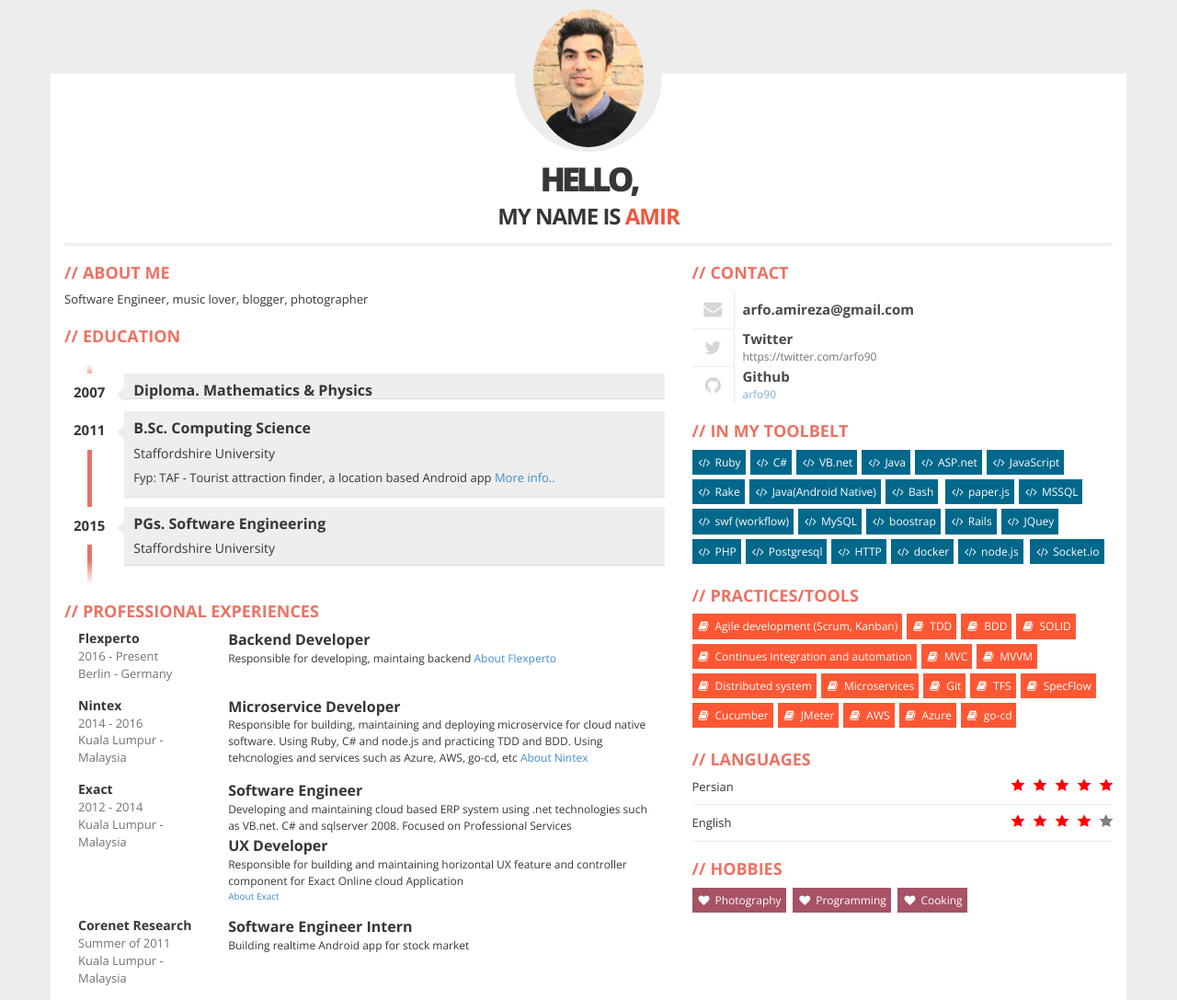
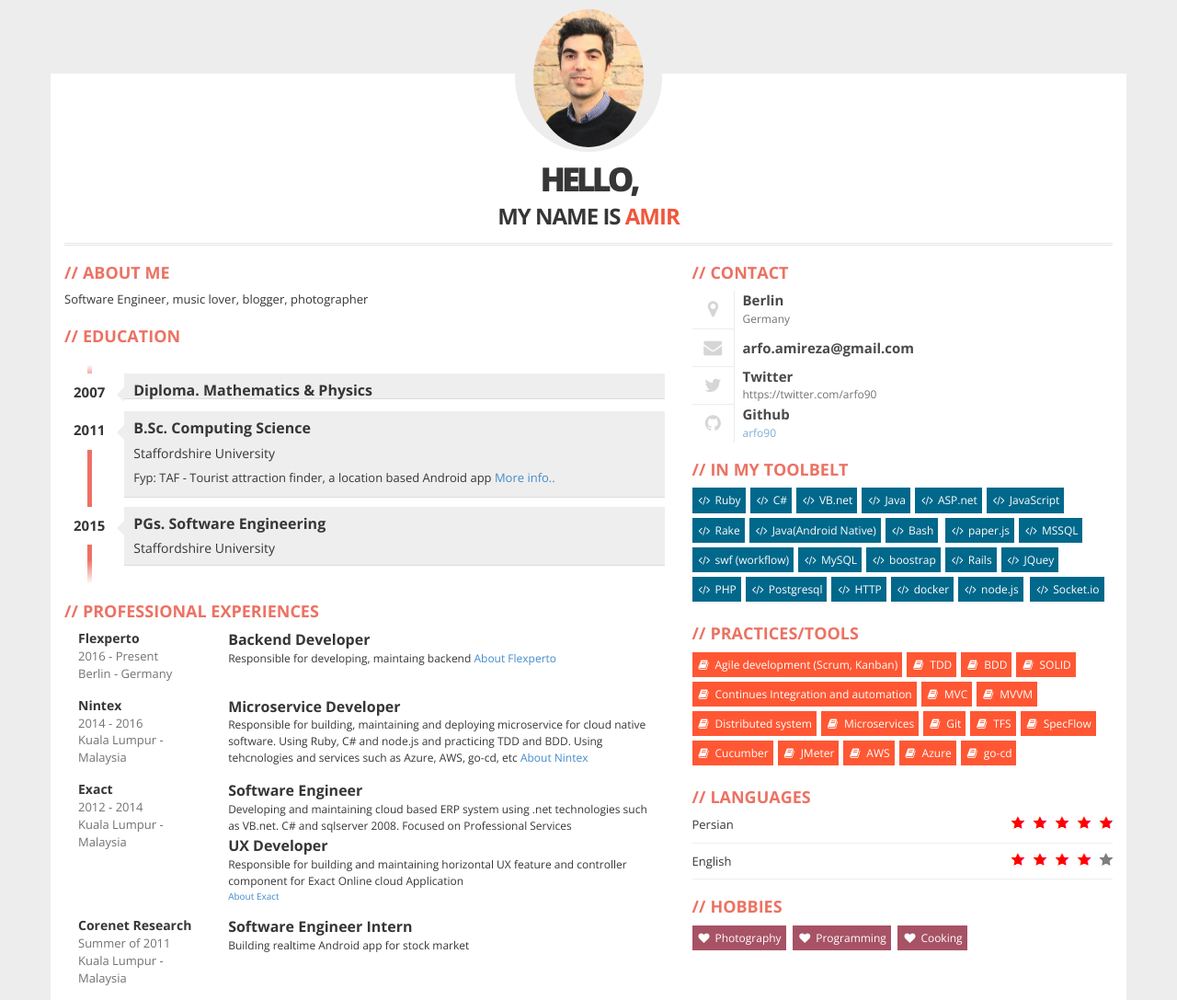
Before and after one commit to arfo90/myCV, a website: page public/index.html in a window 1280 px wide. Shown: the whole page at 92% size. Drawn offline with nearby package versions, Linux system fonts and the light colour scheme.

Commit message:
Add town to cv

```diff
--- a/public/index.html
+++ b/public/index.html
@@ -133,6 +133,11 @@
               <div class="title only pull-right">500 345 242</div>
             </div> -->
             <div class="contact-item">
+              <div class="icon pull-left text-center"><span class="fa fa-map-marker fa-fw"></span></div>
+              <div class="title pull-right">Berlin</div>
+             <div class="description pull-right">Germany</div>
+            </div>
+            <div class="contact-item">
               <div class="icon pull-left text-center"><span class="fa fa-envelope fa-fw"></span></div>
               <div class="title only pull-right">arfo.amireza@gmail.com</div>
             </div>
```
